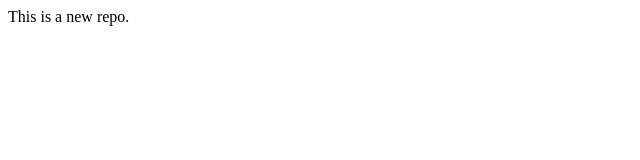
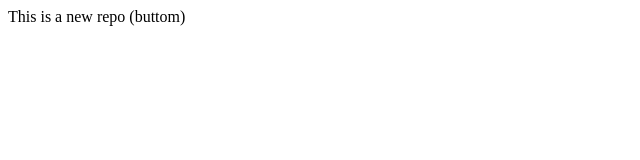
Before and after one commit to hey-sakila/LocalRepo, a plain HTML site: page index.html in a window 1280 px wide. Shown: the full height of the page, 0-640 px from the left. Drawn offline with Linux system fonts and the light colour scheme.

```diff
--- a/index.html
+++ b/index.html
@@ -1 +1 @@
-<p>This is a new repo.</p>
+<p>This is a new repo (buttom)</p>
```
